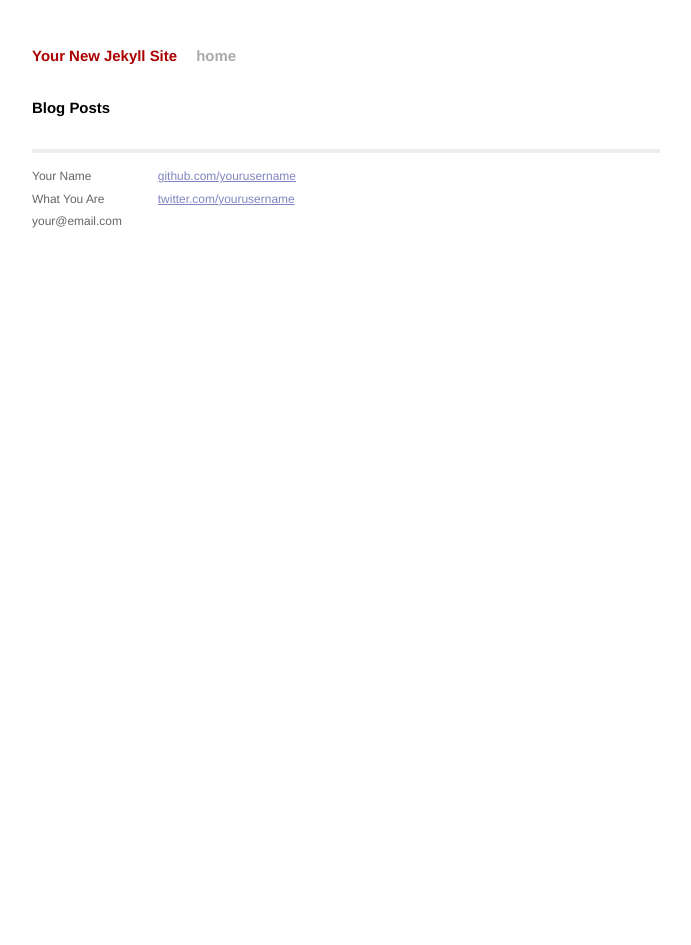
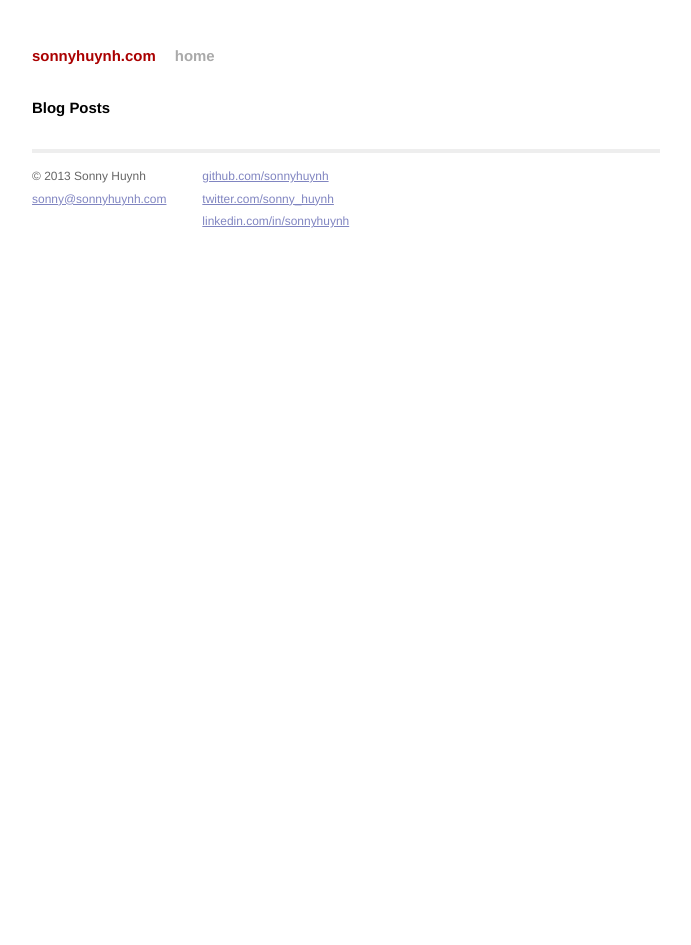
Before and after one commit to sonnyhuynh/sonnyhuynh.github.io, a Jekyll site: the page built from index.html, in a window 1280 px wide. Shown: the whole page, without its empty margins (294-985 px from the left). Built offline with Jekyll 4.4.1, drawn with Linux system fonts in a browser that asks for light colours; Markdown is read by kramdown in place of the engine named in the settings.

Commit message:
Add contact information to `default` layout and Jekyll configuration

```diff
--- a/_config.yml
+++ b/_config.yml
@@ -1,4 +1,13 @@
-name: Your New Jekyll Site
+name: sonnyhuynh.com
+
+author:
+    name: "Sonny Huynh"
+    description: "sonny is awesome"
+    email: sonny@sonnyhuynh.com
+    github: sonnyhuynh
+    twitter: sonny_huynh
+    linkedin: sonnyhuynh
+
 markdown: redcarpet
 pygments: true
 permalink: /:title
--- a/_layouts/default.html
+++ b/_layouts/default.html
@@ -27,15 +27,15 @@
             <div class="footer">
               <div class="contact">
                 <p>
-                  Your Name<br />
-                  What You Are<br />
-                  your@email.com
+                  &copy; 2013 {{ site.author.name }}<br />
+                  <a href="mailto:{{ site.author.email }}">{{ site.author.email }}</a>
                 </p>
               </div>
               <div class="contact">
                 <p>
-                  <a href="http://github.com/yourusername/">github.com/yourusername</a><br />
-                  <a href="http://twitter.com/yourusername/">twitter.com/yourusername</a><br />
+                  <a href="https://github.com/{{ site.author.github }}/">github.com/{{ site.author.github }}</a><br />
+                  <a href="https://twitter.com/{{ site.author.twitter }}/">twitter.com/{{ site.author.twitter }}</a><br />
+                  <a href="http://www.linkedin.com/in/{{ site.author.linkedin }}/">linkedin.com/in/{{ site.author.linkedin }}</a><br />
                 </p>
               </div>
             </div>
```
